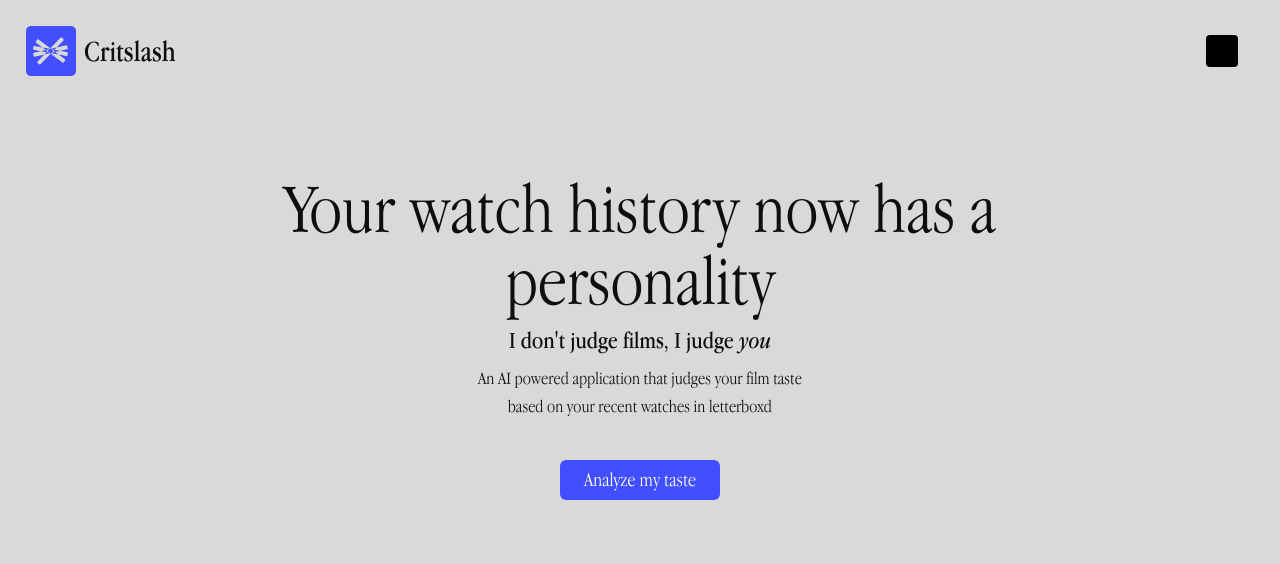
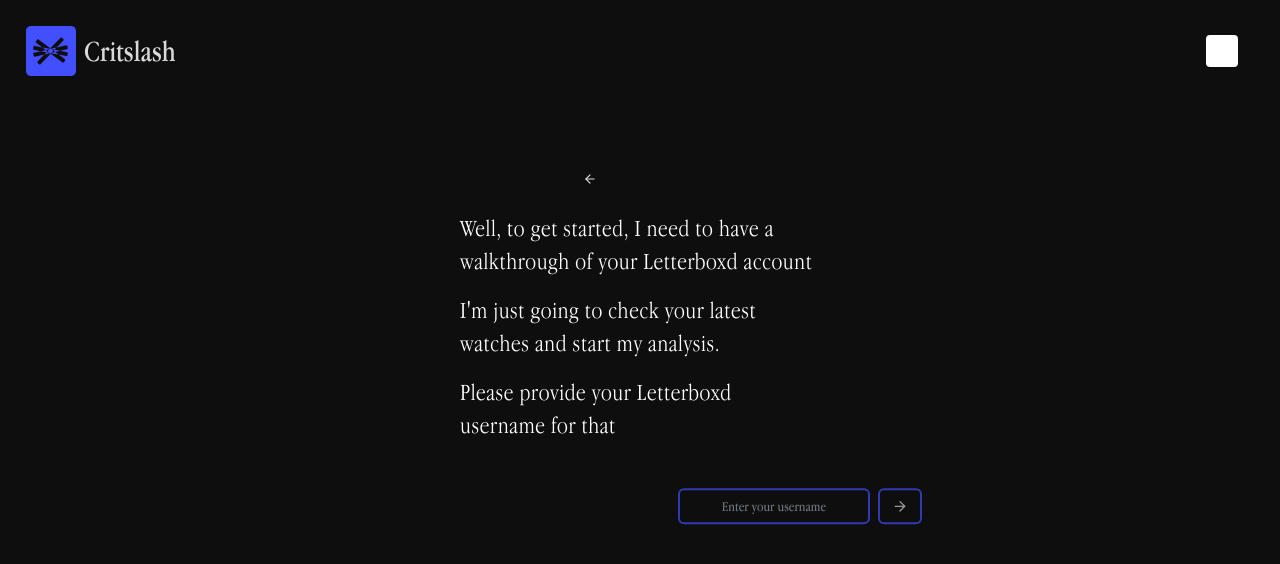
Before and after one commit to dumbprism/Critslash, a React app in the folder frontend/: page /login in a window 1280 px wide. Both pictures are taken after a click on the button "Toggle theme". Shown: the top 564 px of the page. Built offline with nearby package versions, Linux system fonts and the light colour scheme; no server answers; the HTML template or start-up script is replaced by a standard one.

Commit message:
feat:added animations and setup the login page

```diff
--- a/frontend/package.json
+++ b/frontend/package.json
@@ -14,11 +14,15 @@
     "@radix-ui/react-slot": "^1.2.4",
     "class-variance-authority": "^0.7.1",
     "clsx": "^2.1.1",
+    "gsap": "^3.14.2",
+    "gsap-trial": "^3.13.0",
     "lucide-react": "^0.562.0",
+    "motion": "^12.26.2",
     "next-themes": "^0.4.6",
     "react": "^19.2.0",
     "react-dom": "^19.2.0",
     "react-fast-marquee": "^1.6.5",
+    "react-router-dom": "^7.12.0",
     "tailwind-merge": "^3.4.0"
   },
   "devDependencies": {
--- a/frontend/src/App.tsx
+++ b/frontend/src/App.tsx
@@ -1,28 +1,15 @@
-import { Button } from './components/ui/button'
-import Marqueelement from './elements/MarqueeElement'
-import Navbar from './elements/Navbar'
-import { ThemeProvider } from "@/components/theme-provider"
-
+import { BrowserRouter, Routes, Route } from 'react-router-dom'
+import Home from './Home'
+import Login from './Login'
 
 function App() {
-
-
   return (
-    <>
-      <ThemeProvider defaultTheme="dark" storageKey="vite-ui-theme">
-        <Navbar />
-      </ThemeProvider>
-
-      <div className='font-[apple-garamond-light] flex flex-col justify-center items-center gap-y-2 mt-20'>
-        <h1 className='text-7xl w-180 text-center'>Your watch history now has a personality</h1>
-        <h1 className='text-2xl font-[apple-garamond]'>I don't judge films, I judge <em>you</em></h1>
-        <h1 className='text-lg w-82 text-center'>An AI powered application that judges your film taste based on your recent watches in letterboxd</h1>
-        <Button size="lg" variant="destructive" className='bg-[#424FFF] hover:bg-[#3640CC] text-xl mt-8'>Analyze my taste</Button>
-      </div>
-
-      <Marqueelement />
-
-    </>
+    <BrowserRouter>
+      <Routes>
+        <Route path="/" element={<Home />} />
+        <Route path="/login" element={<Login />} />
+      </Routes>
+    </BrowserRouter>
   )
 }
 
--- /dev/null
+++ b/frontend/src/Home.tsx
@@ -0,0 +1,31 @@
+import { Button } from './components/ui/button'
+import Marqueelement from './elements/MarqueeElement'
+import Navbar from './elements/Navbar'
+import { ThemeProvider } from "@/components/theme-provider"
+import { Link } from "react-router-dom"
+
+function Home() {
+
+
+    return (
+        <>
+            <ThemeProvider defaultTheme="dark" storageKey="vite-ui-theme">
+                <Navbar />
+            </ThemeProvider>
+
+            <div className='font-[apple-garamond-light] flex flex-col justify-center items-center gap-y-2 mt-20'>
+                <h1 className='text-7xl w-180 text-center'>Your watch history now has a personality</h1>
+                <h1 className='text-2xl font-[apple-garamond]'>I don't judge films, I judge <em>you</em></h1>
+                <h1 className='text-lg w-82 text-center'>An AI powered application that judges your film taste based on your recent watches in letterboxd</h1>
+                <Link to="/login">
+                    <Button size="lg" variant="destructive" className='bg-[#424FFF] hover:bg-[#3640CC] text-xl mt-8 hover:cursor-pointer'>Analyze my taste</Button>
+                </Link>
+            </div>
+
+            <Marqueelement />
+
+        </>
+    )
+}
+
+export default Home
--- /dev/null
+++ b/frontend/src/Login.tsx
@@ -0,0 +1,64 @@
+import { ThemeProvider } from "./components/theme-provider"
+import { Button } from "./components/ui/button"
+import { Input } from "./components/ui/input"
+import Navbar from "./elements/Navbar"
+import { ArrowLeft, ArrowRight } from 'lucide-react';
+import { Link } from "react-router-dom"
+import { TextGenerateEffect } from "./components/ui/text-generate-effect";
+import { useState, useEffect } from "react";
+import { motion, AnimatePresence } from "motion/react";
+
+function Login() {
+    const [showInput, setShowInput] = useState(false);
+
+    useEffect(() => {
+        const timer = setTimeout(() => {
+            setShowInput(true);
+        }, 8000);
+
+        return () => clearTimeout(timer);
+    }, []);
+
+    return (
+        <>
+            <ThemeProvider>
+                <Navbar />
+            </ThemeProvider>
+
+            <div className="mt-20">
+                <Link to={"/"}>
+                    <ArrowLeft className="ml-142 pb-2.5" />
+                </Link>
+
+                <div className="Login-dialog flex flex-col justify-center items-center text-2xl font-[apple-garamond-light]">
+                    <TextGenerateEffect words="Well, to get started, I need to have a walkthrough of your Letterboxd account" className="w-90" delay={0} />
+                    <TextGenerateEffect words="I'm just going to check your latest watches and start my analysis." className="w-90" delay={3} />
+                    <TextGenerateEffect words="Please provide your Letterboxd username for that" className="w-90" delay={6} />
+                </div>
+
+                <AnimatePresence>
+                    {showInput && (
+                        <motion.div
+                            className="username flex flex-col justify-center items-center ml-80 pt-10"
+                            initial={{ opacity: 0, y: 20 }}
+                            animate={{ opacity: 1, y: 0 }}
+                            transition={{ duration: 0.8, ease: "easeOut" }}
+                        >
+                            <div className="flex items-center gap-2 ">
+                                <Input type="text" placeholder="Enter your username" className="w-48" />
+                                <Button type="submit" variant="outline" className="border-[#424FFF] border-2">
+                                    <ArrowRight />
+                                </Button>
+                            </div>
+                        </motion.div>
+                    )}
+                </AnimatePresence>
+
+            </div>
+
+
+        </>
+    )
+}
+
+export default Login
--- a/frontend/src/components/mode-toggle.tsx
+++ b/frontend/src/components/mode-toggle.tsx
@@ -9,7 +9,7 @@
     }
 
     return (
-        <Button variant={"ghost"} onClick={toggleTheme} className="relative">
+        <Button variant={"ghost"} onClick={toggleTheme} className="relative hover:cursor-pointer">
             <div className="h-8 w-8 rounded-sm scale-100 rotate-0 transition-all dark:scale-0 dark:-rotate-90 bg-black" />
             <div className="absolute h-8 w-8 rounded-sm scale-0 rotate-90 transition-all dark:scale-100 dark:rotate-0 bg-white" />
             <span className="sr-only">Toggle theme</span>
--- /dev/null
+++ b/frontend/src/components/ui/input.tsx
@@ -0,0 +1,21 @@
+import * as React from "react"
+
+import { cn } from "@/lib/utils"
+
+function Input({ className, type, ...props }: React.ComponentProps<"input">) {
+  return (
+    <input
+      type={type}
+      data-slot="input"
+      className={cn(
+        "file:selection:bg-primary border-[#424FFF] text-center h-9 w-full min-w-0 rounded-md border-2 bg-transparent px-3 py-1 text-base shadow-xs  outline-none file:inline-flex file:h-7 file:border-0 file:bg-transparent file:text-sm file:font-medium disabled:pointer-events-none disabled:cursor-not-allowed disabled:opacity-50 md:text-sm",
+        "aria-invalid:ring-destructive/20 dark:aria-invalid:ring-destructive/40 aria-invalid:border-destructive",
+        "placeholder:text-gray-500 dark:placeholder:text-gray-400",
+        className
+      )}
+      {...props}
+    />
+  )
+}
+
+export { Input }
--- /dev/null
+++ b/frontend/src/components/ui/text-generate-effect.tsx
@@ -0,0 +1,68 @@
+"use client";
+import { useEffect } from "react";
+import { motion, stagger, useAnimate } from "motion/react";
+import { cn } from "@/lib/utils";
+
+export const TextGenerateEffect = ({
+  words,
+  className,
+  filter = true,
+  duration = 0.5,
+  delay = 0,
+}: {
+  words: string;
+  className?: string;
+  filter?: boolean;
+  duration?: number;
+  delay?: number;
+}) => {
+  const [scope, animate] = useAnimate();
+  let wordsArray = words.split(" ");
+  useEffect(() => {
+    const timer = setTimeout(() => {
+      animate(
+        "span",
+        {
+          opacity: 1,
+          filter: filter ? "blur(0px)" : "none",
+        },
+        {
+          duration: duration ? duration : 1,
+          delay: stagger(0.2),
+        }
+      );
+    }, delay * 1000);
+
+    return () => clearTimeout(timer);
+  }, [scope.current]);
+
+  const renderWords = () => {
+    return (
+      <motion.div ref={scope}>
+        {wordsArray.map((word, idx) => {
+          return (
+            <motion.span
+              key={word + idx}
+              className="dark:text-white text-black opacity-0"
+              style={{
+                filter: filter ? "blur(10px)" : "none",
+              }}
+            >
+              {word}{" "}
+            </motion.span>
+          );
+        })}
+      </motion.div>
+    );
+  };
+
+  return (
+    <div className={cn("font-bold", className)}>
+      <div className="mt-4">
+        <div className=" dark:text-white text-black text-2xl leading-snug tracking-wide">
+          {renderWords()}
+        </div>
+      </div>
+    </div>
+  );
+};
```
Also changed, not shown: frontend/components.json, frontend/public/letterboxd-light.svg (added), 1 other file (tests, documents, lock files or other folders).
